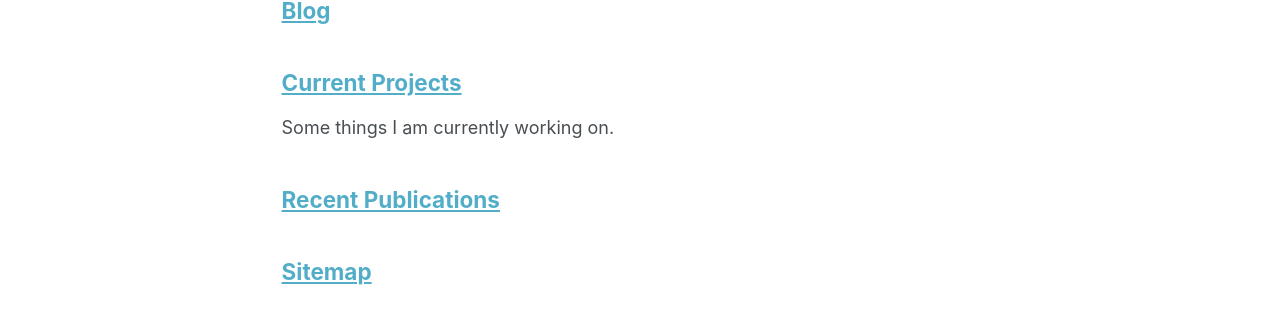
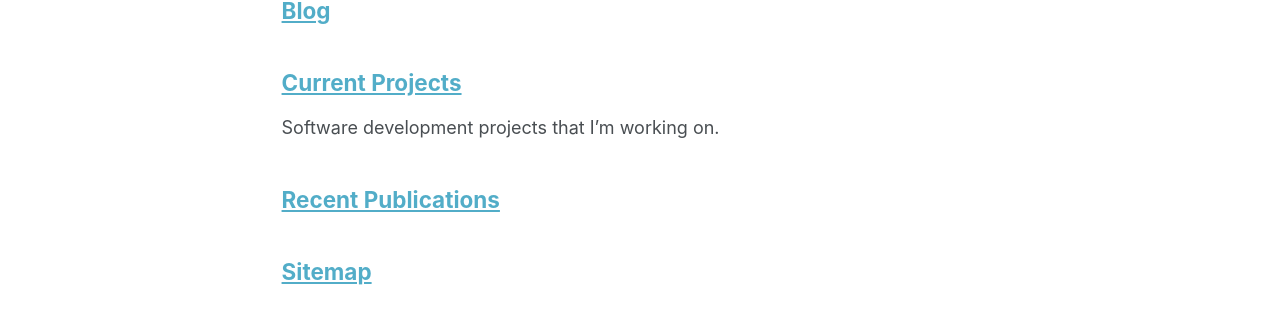
Before and after one commit to yantosca/yantosca.github.io, a Jekyll site: the page built from _pages/page-archive.html, in a window 1280 px wide. Shown: the part 1121-1431 px from the top of the page. Built offline with Jekyll 4.4.1, drawn with Linux system fonts in a browser that asks for light colours.

Commit message:
Change title excerpt of projects.md page
Hopefully this will force a re-build of the website

Signed-off-by: Bob Yantosca <yantosca@seas.harvard.edu>

```diff
--- a/_pages/projects.md
+++ b/_pages/projects.md
@@ -1,6 +1,6 @@
 ---
 title: "Current Projects"
-excerpt: "Some things I am currently working on."
+excerpt: "Software development projects that I'm working on."
 author_profile: true
 permalink: /projects/
 ---
```
